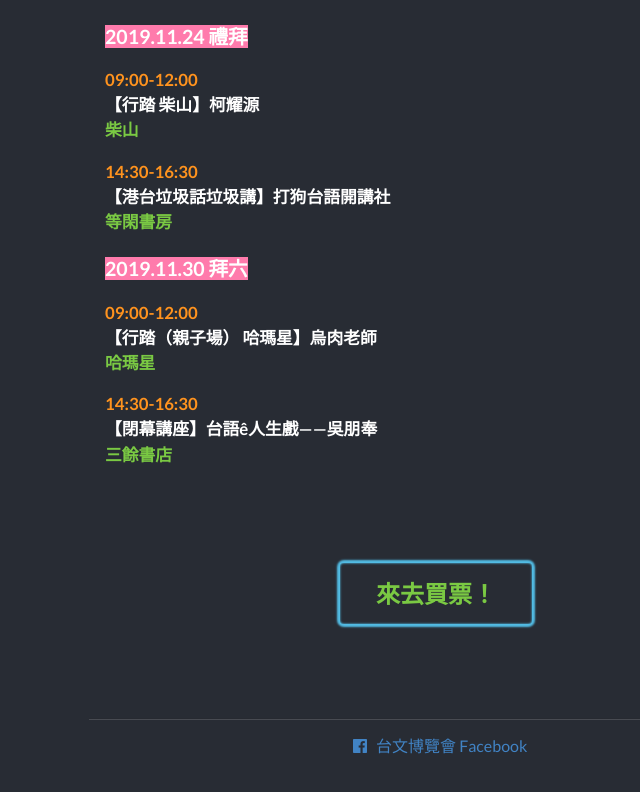
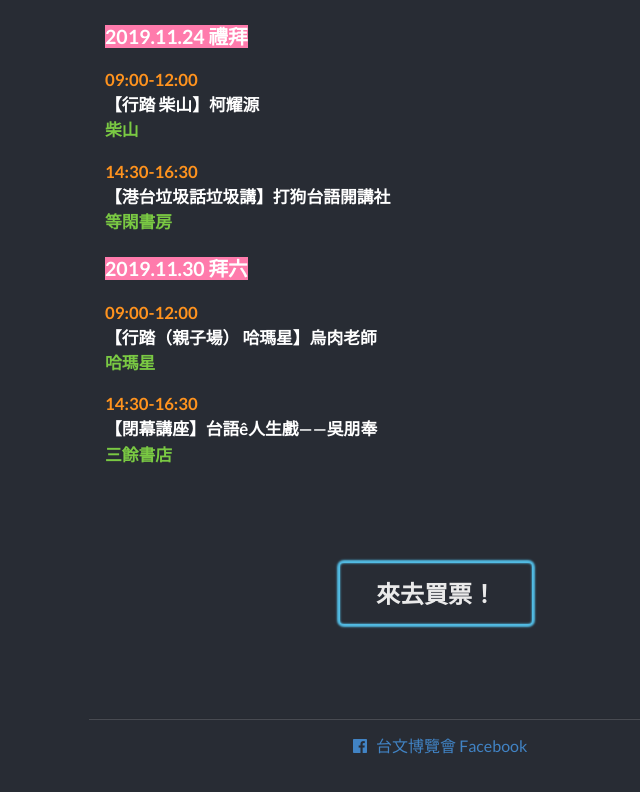
Before and after one commit to TAI-BUN-EXPO/TAI-BUN-EXPO, a React (Create React App) app: page / in a window 1280 px wide. Shown: the part 7544-8336 px from the top of the page, without its empty margins (201-841 px from the left). Built offline with nearby package versions, Linux system fonts and the light colour scheme.

Commit message:
* Tiâu bé-phiò liú-á sik-tsuí

```diff
--- a/src/App.css
+++ b/src/App.css
@@ -65,7 +65,7 @@
   padding-top: 10vh;
 }
 .ui.massive.inverted.button {
-  color: #7ac943 !important;
+  color: #eaeaea !important;
   box-shadow: 0 0 2px 3px #52bce4,
               0 0 2px .2px #52bce4 inset !important;
 }
```
